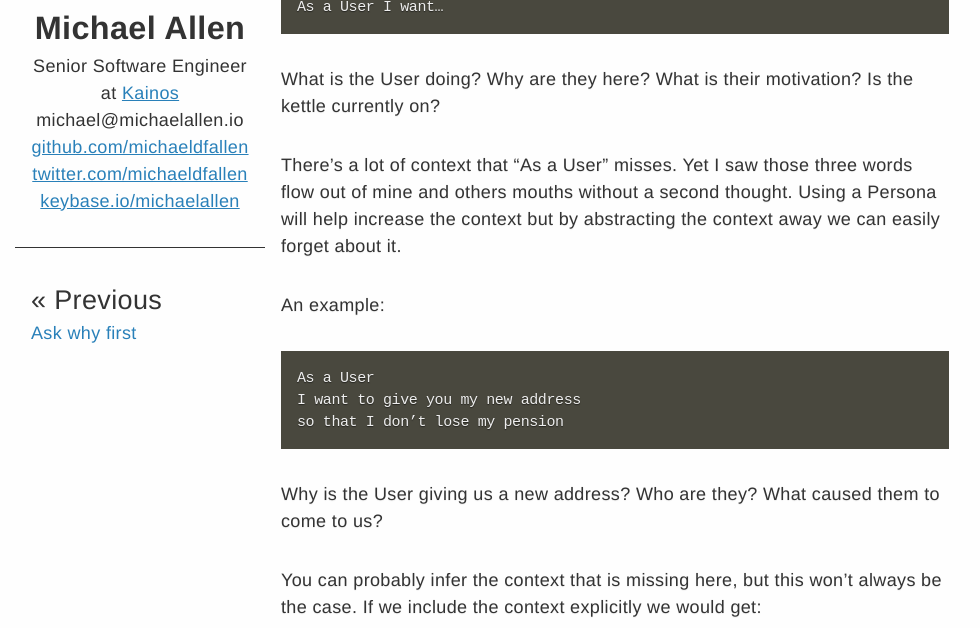
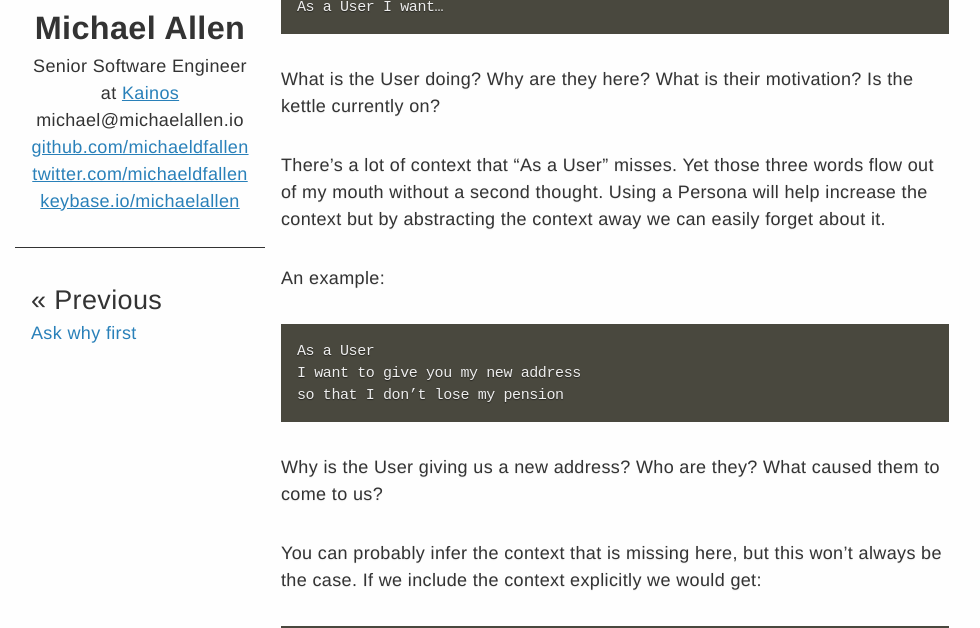
Before and after one commit to michaeldfallen/michaeldfallen.github.io, a Jekyll site: the page built from _posts/2015-03-24-story-writing-embed-context.markdown, in a window 1280 px wide and 900 px high, cut to the strip 272-900 px from the top of the window. Shown: the whole strip, without its empty margins (150-1130 px from the left). Built offline with Jekyll 4.4.1, drawn with Linux system fonts in a browser that asks for light colours.

Commit message:
cleaner word flow

```diff
--- a/_posts/2015-03-24-story-writing-embed-context.markdown
+++ b/_posts/2015-03-24-story-writing-embed-context.markdown
@@ -11,10 +11,9 @@ date: 2015-03-24 12:30:00
 What is the User doing? Why are they here? What is their motivation? Is the
 kettle currently on?
 
-There's a lot of context that “As a User” misses. Yet I saw those three words
-flow out of mine and others mouths without a second thought. Using a Persona
-will help increase the context but by abstracting the context away we can easily
-forget about it.
+There's a lot of context that “As a User” misses. Yet those three words flow out
+of my mouth without a second thought. Using a Persona will help increase the
+context but by abstracting the context away we can easily forget about it.
 
 An example:
 
@@ -25,7 +24,7 @@ An example:
 Why is the User giving us a new address? Who are they? What caused them to come
 to us?
 
-You can probably infer the context that is missing here, but this won’t always
+You can probably infer the context that is missing here, but this won't always
 be the case. If we include the context explicitly we would get:
 
     As a pensioner who has recently moved house
```
